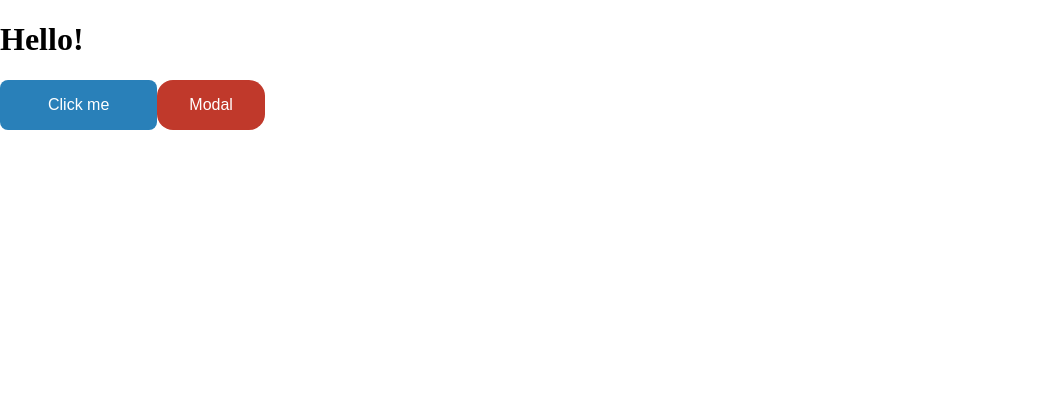
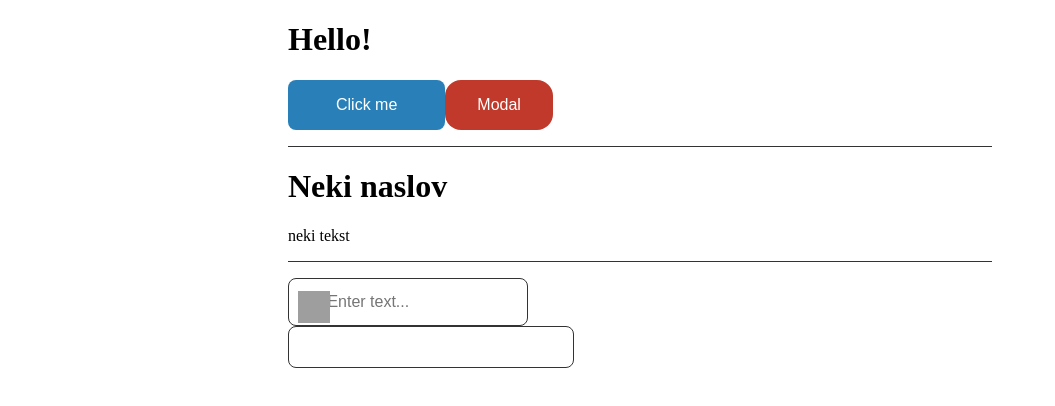
Before and after one commit to katharinazlosa/React-project, a React (Vite) app: page / in a window 1280 px wide. Shown: the top 406 px of the page, without its empty margins (0-1055 px from the left). Built offline with nearby package versions, Linux system fonts and the light colour scheme; grey boxes are pictures that could not be loaded.

Commit message:
new components added

```diff
--- a/src/App.tsx
+++ b/src/App.tsx
@@ -2,22 +2,27 @@ import { createBrowserRouter, RouterProvider } from "react-router-dom";
 import "./styles/styles.scss";
 import Button from "./components/button";
 import ModalWindow from "./components/modal";
+import Divider from "./components/divider";
+import Container from "./components/container";
+import Input from "./components/input";
+import IconSearch from "./assets/icons/iconsearch";
+import { useState } from "react";
 
 function App() {
-  // const router = createBrowserRouter([
-  //   {
-  //     path: "/",
-  //     // element: <Home />,
-  //   },
-  // ]);
+  const [inputValue, setInputValue] = useState<string>("");
 
   return (
-    <div className="App">
-      {/* <RouterProvider router={router} /> */}
+    <Container size="sm">
       <h1>Hello!</h1>
       <Button text="Click me" color="blue" />
       <ModalWindow title="Modal window" paragraph="Neki tekst" />
-    </div>
+      <Divider marginBottom="sm" marginTop="ig" />
+      <h1>Neki naslov</h1>
+      <p>neki tekst</p>
+      <Divider marginBottom="sm" marginTop="ig" />
+      <Input icon={<IconSearch />} placeholder="Enter text..." size="sm" />
+      <Input value={inputValue} />
+    </Container>
   );
 }
 
--- /dev/null
+++ b/src/assets/icons/iconsearch.tsx
@@ -0,0 +1,15 @@
+const IconSearch = () => {
+  return (
+    <>
+      <img
+        className="input__img"
+        width="50"
+        height="50"
+        src="https://img.icons8.com/ios/50/search--v1.png"
+        alt="search--v1"
+      />
+    </>
+  );
+};
+
+export default IconSearch;
--- /dev/null
+++ b/src/components/container.tsx
@@ -0,0 +1,16 @@
+import { ReactNode } from "react";
+
+type ContainerProps = {
+  children: ReactNode;
+  size?: "md" | "sm";
+};
+
+const Container = ({ children, size }: ContainerProps) => {
+  return (
+    <>
+      <div className={`container container--${size}`}>{children}</div>
+    </>
+  );
+};
+
+export default Container;
--- /dev/null
+++ b/src/components/divider.tsx
@@ -0,0 +1,16 @@
+type DividerProps = {
+  marginTop?: "sm" | "md" | "ig";
+  marginBottom?: "sm" | "md" | "ig";
+};
+
+const Divider = ({ marginTop = "md", marginBottom = "md" }: DividerProps) => {
+  return (
+    <>
+      <div
+        className={`divider divider--mb--${marginBottom} divider--mt--${marginTop}`}
+      ></div>
+    </>
+  );
+};
+
+export default Divider;
--- /dev/null
+++ b/src/components/input.tsx
@@ -0,0 +1,27 @@
+import { ReactNode } from "react";
+import IconSearch from "../assets/icons/iconsearch";
+
+type InputProps = {
+  placeholder?: string;
+  icon?: ReactNode;
+  size?: "md" | "sm";
+  value: string;
+};
+
+const Input = ({ placeholder, icon, size, value }: InputProps) => {
+  return (
+    <>
+      <div className="input__wrapper">
+        <input
+          value={value}
+          className={`input ${icon && "input--hasIcon"} input--${size}`}
+          type="text"
+          placeholder={placeholder}
+        ></input>
+        <div className="input__img">{icon}</div>
+      </div>
+    </>
+  );
+};
+
+export default Input;
--- /dev/null
+++ b/src/styles/components/container.scss
@@ -0,0 +1,16 @@
+.container {
+  max-width: 64rem;
+  margin: 0 auto;
+  padding: 0 1rem;
+
+  @media (min-width: 37.5em) {
+    padding: 0 2rem;
+  }
+
+  &--md {
+    max-width: 64rem;
+  }
+  &--sm {
+    max-width: 48rem;
+  }
+}
--- /dev/null
+++ b/src/styles/components/divider.scss
@@ -0,0 +1,26 @@
+.divider {
+  height: 1px;
+  background-color: var(--color-black);
+  &--mb {
+    &--sm {
+      margin-bottom: 1rem;
+    }
+    &--md {
+      margin-bottom: 1rem;
+    }
+    &--ig {
+      margin-bottom: 1rem;
+    }
+  }
+  &--mt {
+    &--sm {
+      margin-top: 1rem;
+    }
+    &--md {
+      margin-top: 1rem;
+    }
+    &--ig {
+      margin-top: 1rem;
+    }
+  }
+}
--- /dev/null
+++ b/src/styles/components/input.scss
@@ -0,0 +1,35 @@
+.input {
+  padding: 0.7rem 2.4rem;
+  border-radius: var(--border-rounded);
+  border: 1px solid var(--color-black);
+  font-size: 1rem;
+  transition: all 250ms ease-in-out;
+
+  &:focus-visible {
+    outline: none;
+    border-color: var(--color-grey);
+  }
+  &__wrapper {
+    position: relative;
+  }
+  &__img {
+    position: absolute;
+    left: 0;
+    top: 5%;
+    width: 2rem;
+    height: 2rem;
+    margin: 0.3rem;
+  }
+
+  &--sm {
+    width: 15rem;
+    height: 3rem;
+    // & ~ .input__icon img {
+
+    // }
+  }
+  &--md {
+    width: 10rem;
+    height: 7rem;
+  }
+}
--- a/src/styles/components/modal.scss
+++ b/src/styles/components/modal.scss
@@ -9,14 +9,16 @@
   border: none;
   padding: 2rem;
   border-radius: 0.5rem;
+  z-index: 2;
 
   &__overlay {
     background-color: var(--color-overlay);
     width: 100vw;
     height: 100vh;
     position: fixed;
-    top: 0rem;
+    top: 0;
     left: 0;
+    z-index: 1;
   }
 
   &__header {
--- a/src/styles/styles.scss
+++ b/src/styles/styles.scss
@@ -10,6 +10,7 @@ body {
   //colors
   --color-white: #fff;
   --color-black: #333;
+  --color-grey: #2c2b2b;
   --color-red-500: #c0392b;
   --color-green-500: #27ae60;
   --color-blue-500: #2980b9;
@@ -19,5 +20,9 @@ body {
   --border-rounded: 0.5rem;
 }
 
+//imports
 @import "./components/btn.scss";
 @import "./components/modal.scss";
+@import "./components/divider.scss";
+@import "./components/container.scss";
+@import "./components/input.scss";
```
Also changed, not shown: src/assets/icons/iconforest.tsx (added, +14 -0 lines).
